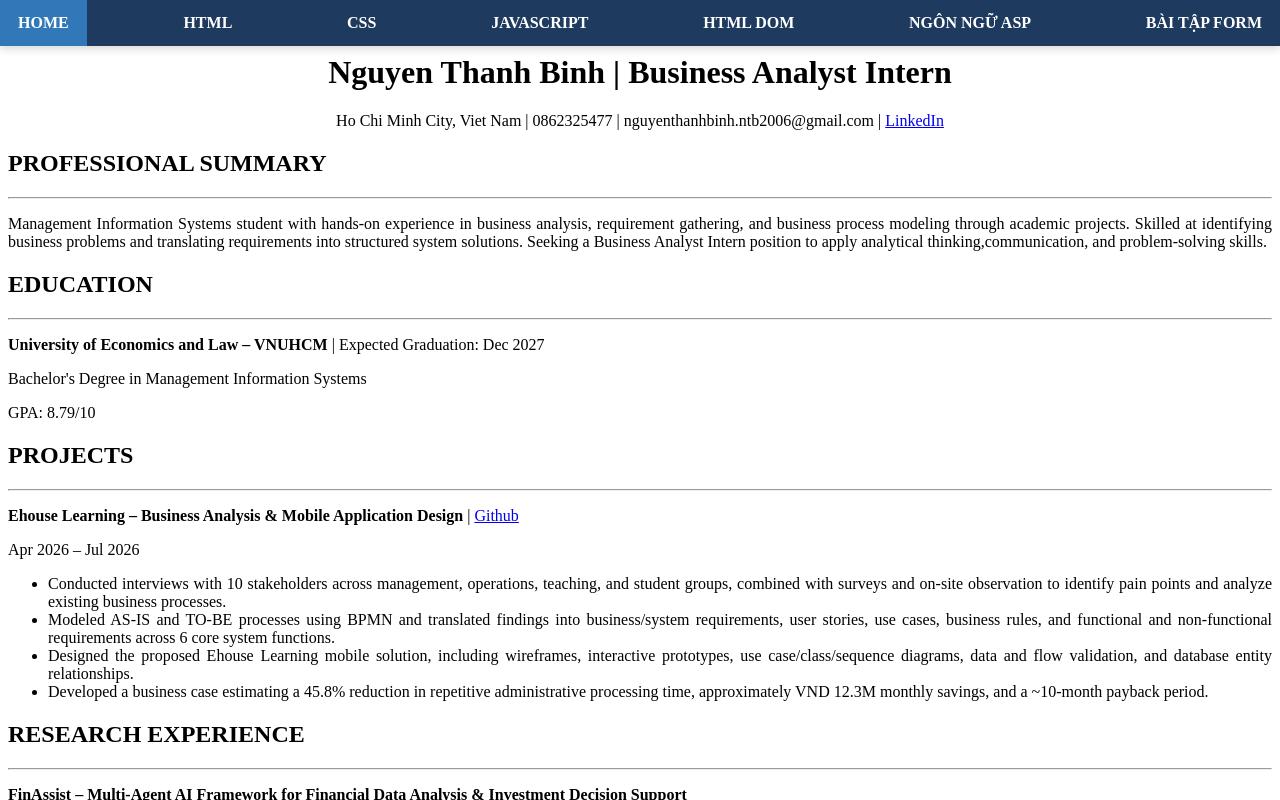
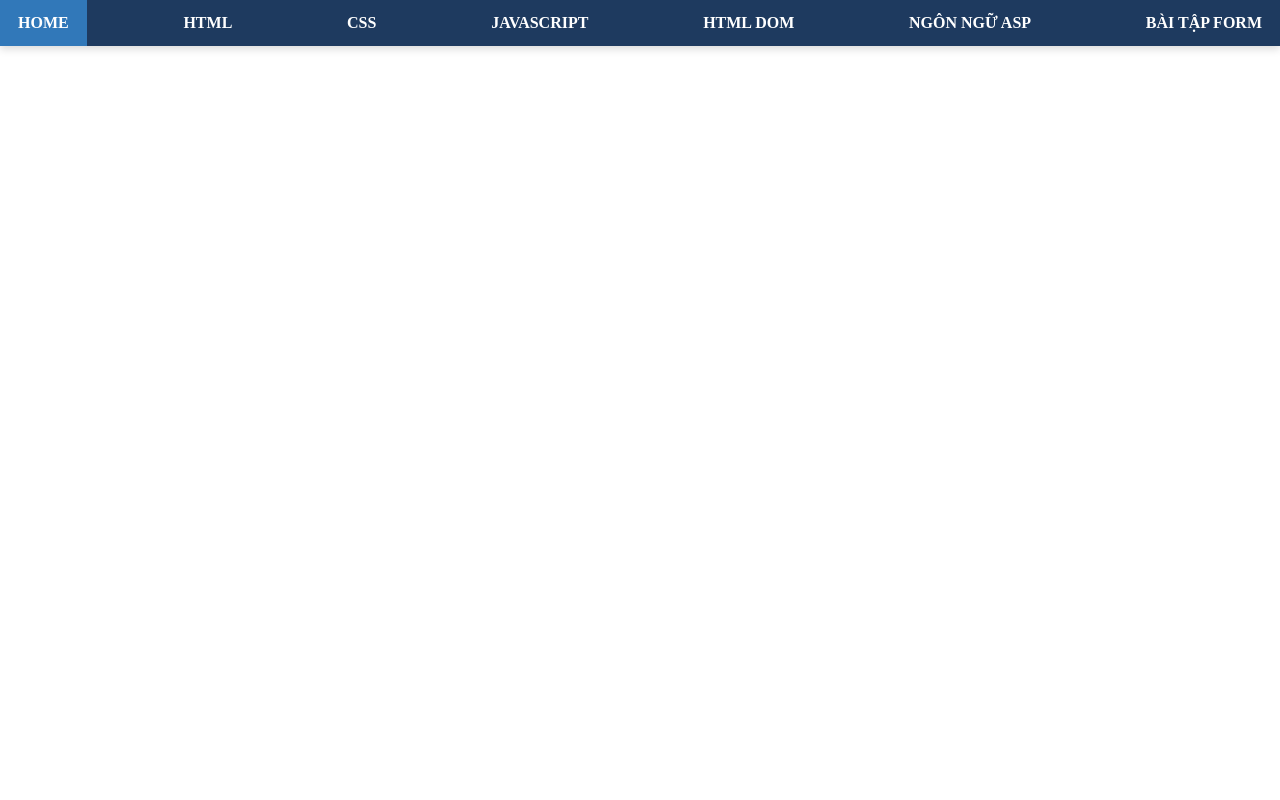
Before and after one commit to thanhbinhne/business_web, a plain HTML site: page index.html in a window 1280 px wide. Drawn offline with Linux system fonts and the light colour scheme.

Commit message:
Update index.html

```diff
--- a/index.html
+++ b/index.html
@@ -88,7 +88,7 @@
         id="noiDung"
         name="noiDung"
         title="Nội dung bài tập"
-        src="K244060706_NguyenThanhBinh_CV/K244060706_NguyenThanhBinh_CV.html">
+        src="about:blank">
     </iframe>
 </body>
 </html>
```
